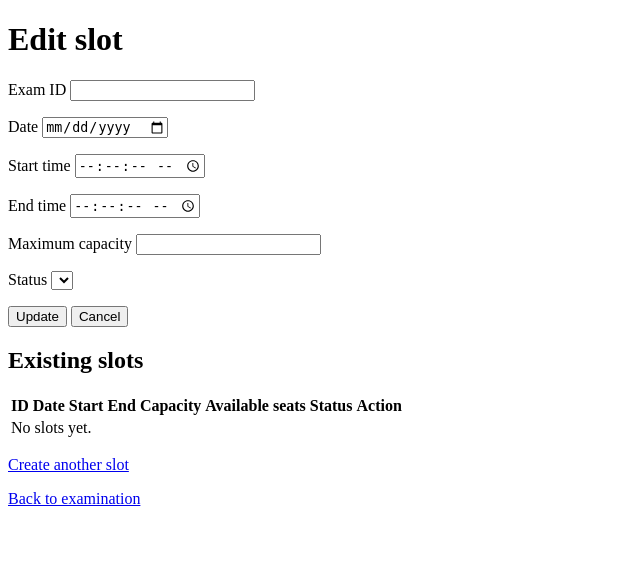
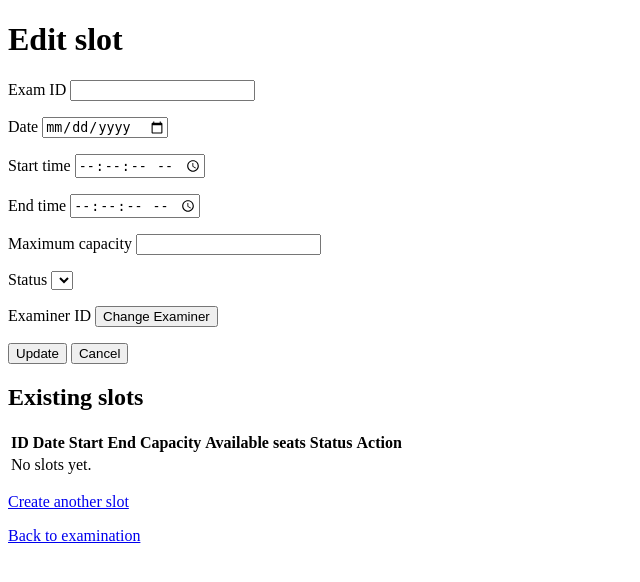
Before and after one commit to 23f2002196-netizen/MAD-1-Project, a Flask app: template templates/examination_slots.html in a window 1280 px wide. Shown: the top 582 px of the page, without its empty margins (0-640 px from the left). Run offline with Flask 3, Linux system fonts and the light colour scheme; the template is opened without the code that fills it, so the values that code supplies are empty.

Commit message:
edited examiner editing

```diff
--- a/app.py
+++ b/app.py
@@ -1574,6 +1574,20 @@ def admin_dashboard():
             "SELECT * FROM examiner_profile ORDER BY examiner_id"
         ).fetchall()
 
+        slots = database.execute(
+            """
+            SELECT
+                slot_id,
+                exam_id,
+                slot_date,
+                start_time,
+                end_time,
+                examiner_id
+            FROM examination_slot
+            ORDER BY exam_id, slot_date, start_time
+            """
+        ).fetchall()
+
         totals = {
             "courses": len(courses),
             "examinations": len(examinations),
@@ -1594,15 +1608,26 @@ def admin_dashboard():
         courses=courses,
         examinations=examinations,
         examiners=examiners,
-        totals=totals
+        totals=totals,
+        section=section,
+        slots=slots
     )
 
 def save_slot_availability(
     database, exam_id, examiner_id, is_admin, selected_ids, only_slot_id=None
 ):
     slots = database.execute(
-        "SELECT * FROM examination_slot WHERE exam_id = ?",
-        (exam_id,)
+        """
+        SELECT
+            slot_id,
+            exam_id,
+            slot_date,
+            start_time,
+            end_time,
+            examiner_id
+        FROM examination_slot
+        ORDER BY exam_id, slot_date, start_time
+        """
     ).fetchall()
 
     valid_ids = {slot["slot_id"] for slot in slots}
--- a/templates/admin_dashboard.html
+++ b/templates/admin_dashboard.html
@@ -182,6 +182,7 @@
         </div>
 
         <a href="{{ url_for('examination_form') }}">Add new exam</a>
+
     </section>
 
     <section id="examiners">
@@ -224,6 +225,7 @@
         </div>
     </section>
 
+
     <form method="post" action="{{ url_for('logout') }}">
         <button type="submit">Log out</button>
     </form>
--- a/templates/examination_slots.html
+++ b/templates/examination_slots.html
@@ -64,6 +64,15 @@
             </select>
         </p>
 
+        <p>
+            <label>
+                Examiner ID
+                <button type="submit" name="action" value="change">
+                    Change Examiner
+                </button>
+            </label>
+        </p>
+
         <button type="submit" name="action" value="update">
             Update
         </button>
@@ -100,6 +109,13 @@
                     <td>{{ slot['available_seats'] }}</td>
                     <td>{{ slot['status'] }}</td>
                     <td>
+                        {% if slot['examiner_id'] is not none %}
+                            {{ slot['examiner_id'] }}
+                        {% else %}
+                            Unassigned
+                        {% endif %}
+                    </td>
+                    <td>
                         <a href="{{ url_for(
                             'examination_slots',
                             exam_id=examination['exam_id'],
```
